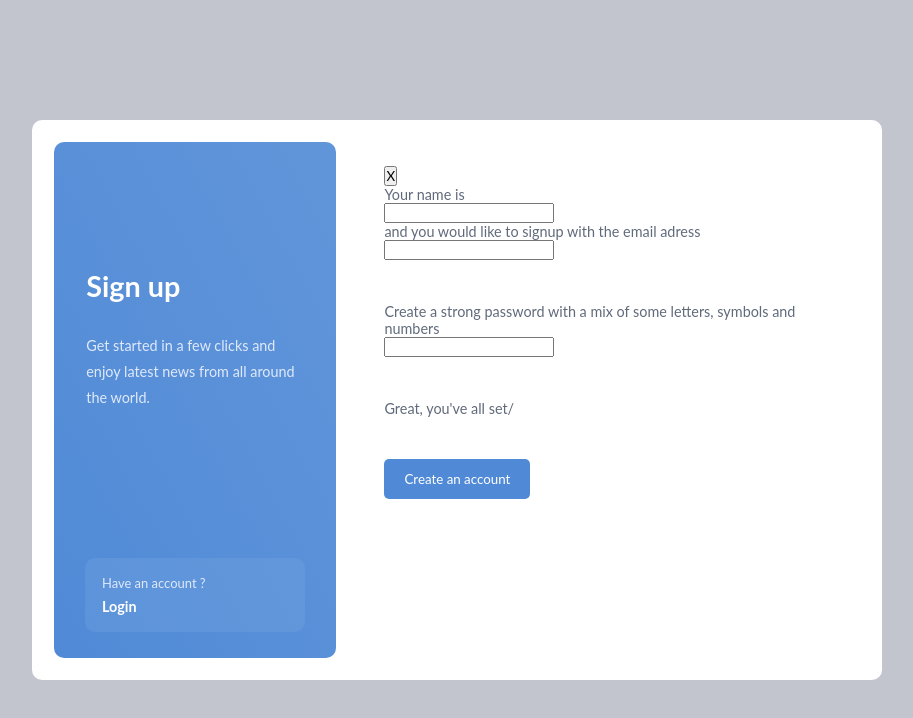
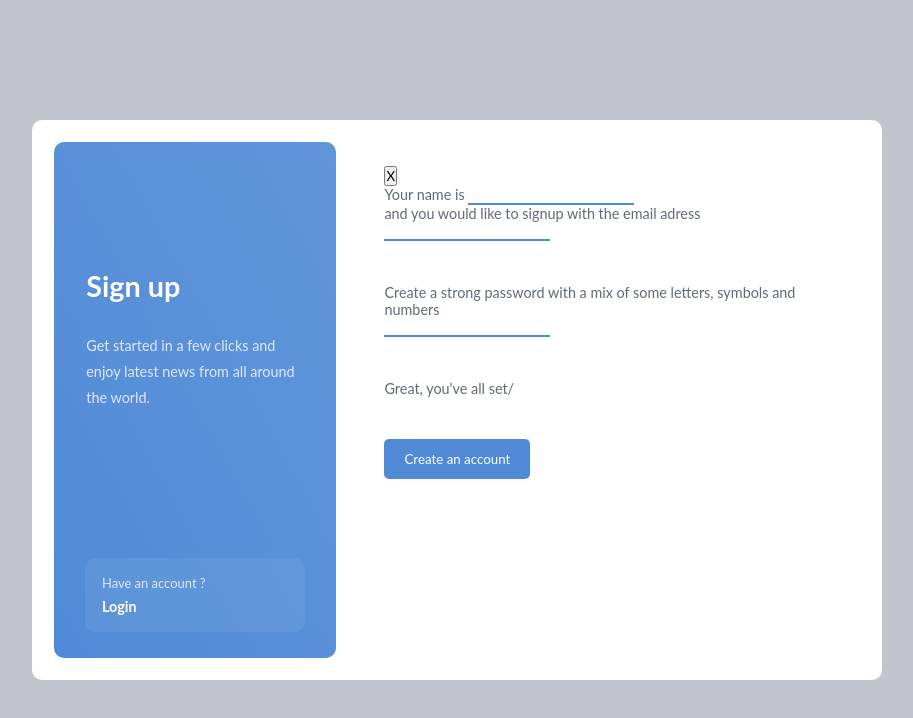
Before and after one commit to amarolahy/interactive-signup, a website built with webpack: page index.html in a window 1280 px wide. Shown: the whole page, without its empty margins (183-1096 px from the left). Built offline with nearby package versions, Linux system fonts and the light colour scheme.

Commit message:
Form component

```diff
--- /dev/null
+++ b/src/sass/components/_form.scss
@@ -0,0 +1,5 @@
+input.form-control {
+  display: inline-block;
+  border: none;
+  border-bottom: 2px solid $blue;
+}
--- a/src/sass/index.scss
+++ b/src/sass/index.scss
@@ -2,6 +2,8 @@
 @import './typography/typography';
 @import './colors/colors';
 @import './components/button';
+@import './components/form';
 @import './layout/wrapper';
 @import './layout/left-panel';
 @import './layout/right-panel';
+@import './mixins/display';
```
